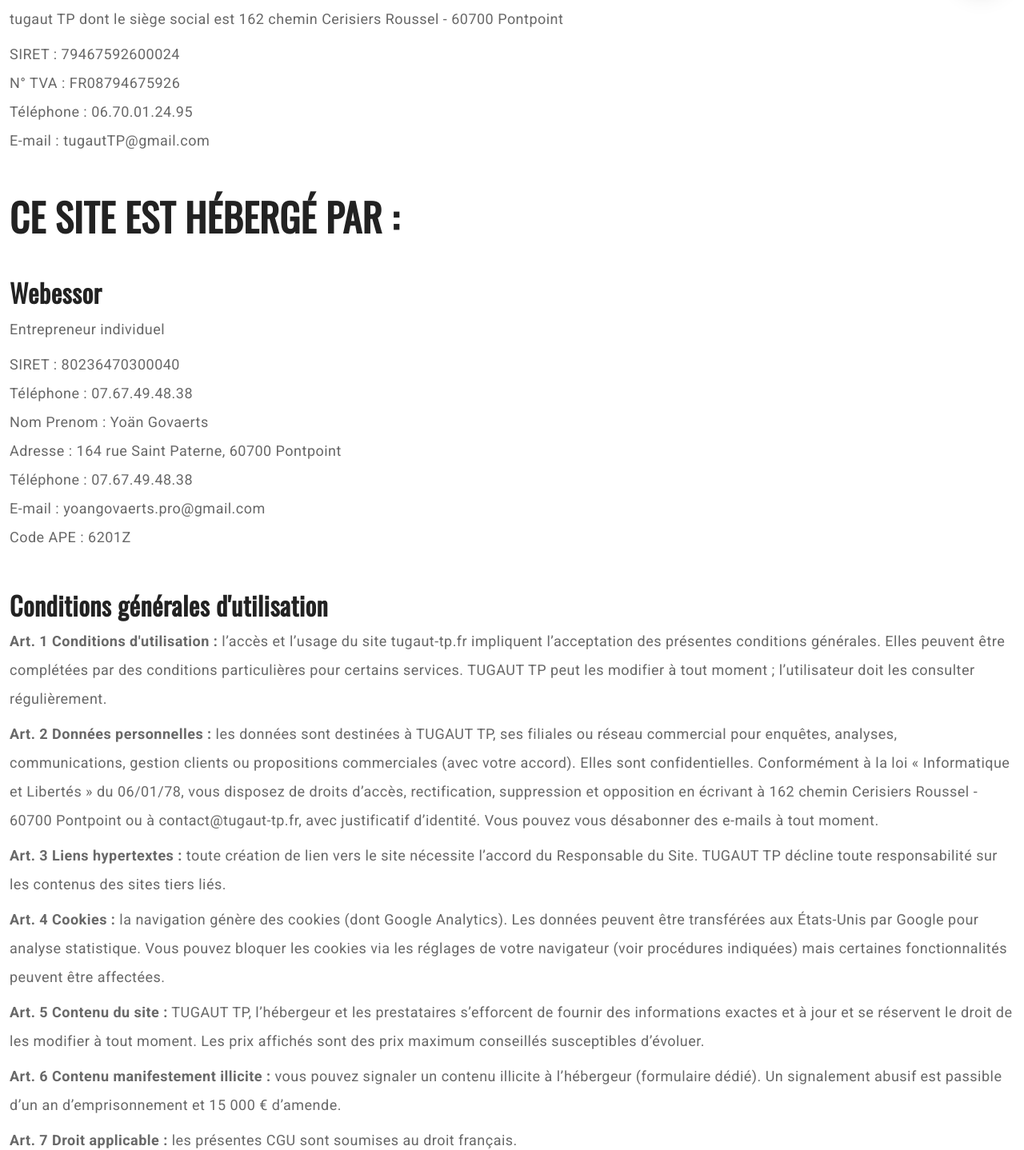
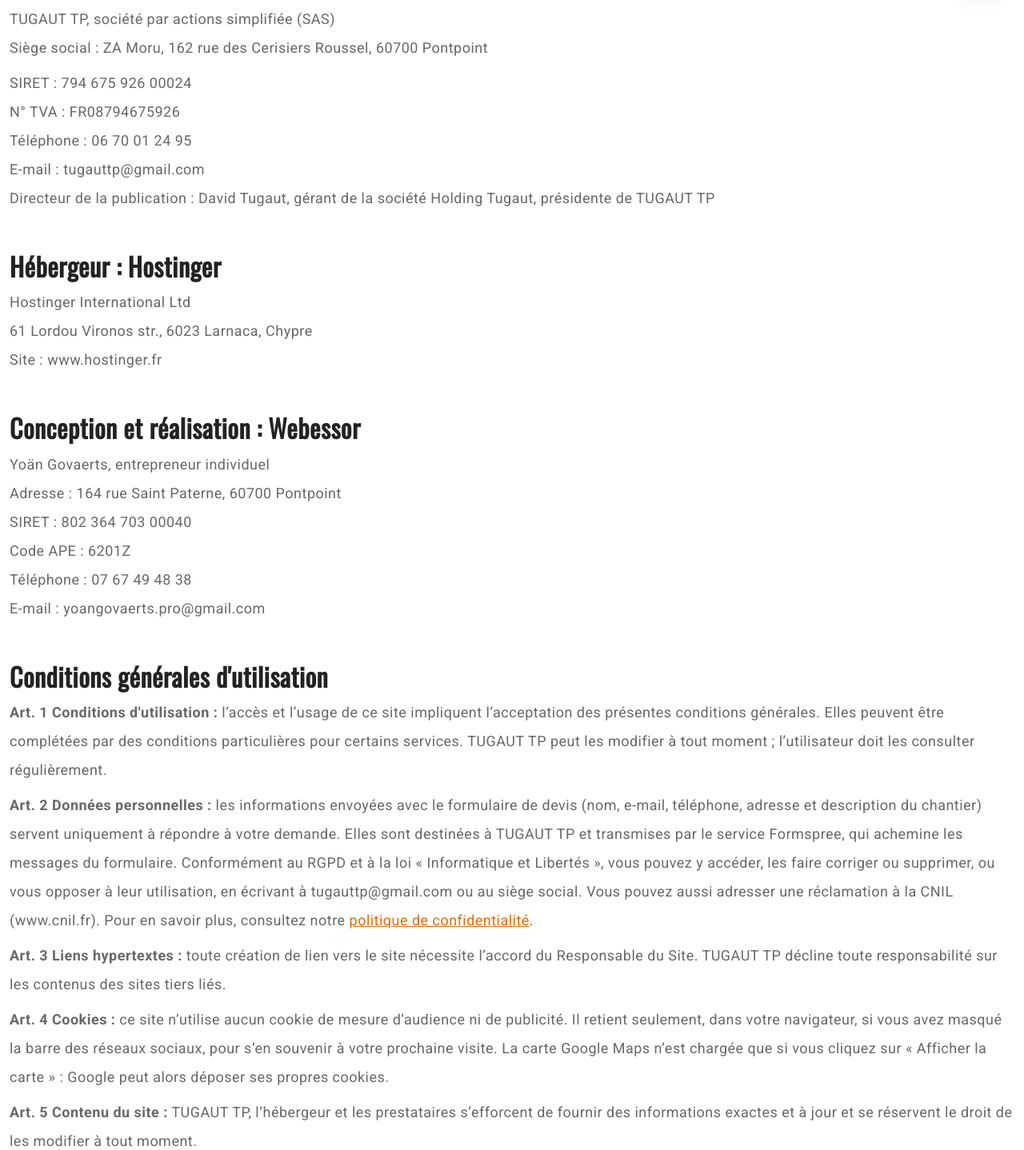
Before and after one commit to YoanGvs/tugautTPV3, a React (Create React App) app: page /terms in a window 1280 px wide. Shown: the part 555-1993 px from the top of the page at 80% size. Built offline with nearby package versions, Linux system fonts and the light colour scheme.

Commit message:
📝 Corrige les mentions légales et harmonise les coordonnées
Capital et RCS encore manquants.

```diff
--- a/src/component/Other/Footer.jsx
+++ b/src/component/Other/Footer.jsx
@@ -89,7 +89,7 @@ const Footer = (props) => {
               <li className="d-flex align-items-start">
                 <img src="/images/Frame.png" alt="adresse" />
                 <span className="ms-2 roboto normal font__size--16 text__16-1024 ">
-                  162 rue Cerisiers Roussel <br /> 60700 Pontpoint
+                  162 rue des Cerisiers Roussel <br /> 60700 Pontpoint
                 </span>
               </li>
             </ul>
--- a/src/component/Section/Contact.jsx
+++ b/src/component/Section/Contact.jsx
@@ -248,8 +248,8 @@ const Contact = () => {
               )}
               {state.errors?.length > 0 && (
                 <div className="alert alert-danger mb-4" role="alert">
-                  Une erreur est survenue. Réessayez ou contactez-nous au 06 12
-                  34 56 78.
+                  Une erreur est survenue. Réessayez ou contactez-nous au 06 70
+                  01 24 95.
                 </div>
               )}
               <div className="form-group mb-4">
--- a/src/container/homepage/Merci.jsx
+++ b/src/container/homepage/Merci.jsx
@@ -37,7 +37,7 @@ const Merci = () => {
                   devis. Nous revenons vers vous pour préciser votre projet et
                   planifier la prochaine étape. Pour toute question urgente,
                   contactez-nous au&nbsp;
-                  <a href="tel:+33612345678" className="color__orange fw-bold">
+                  <a href="tel:+33670012495" className="color__orange fw-bold">
                     06 70 01 24 95
                   </a>
                   .
--- a/src/container/homepage/Terms.jsx
+++ b/src/container/homepage/Terms.jsx
@@ -1,4 +1,5 @@
 import React, { Fragment } from "react";
+import { NavLink } from "react-router-dom";
 import Footer from "../../component/Other/Footer";
 import Navbar from "../../component/Other/Navbar";
 import Contact from "../../component/Section/Contact";
@@ -35,45 +36,52 @@ const Terms = () => {
                 Éditeur du site : Tugaut TP
               </h3>
               <p className="roboto normal font__size--18 text__18-1024 color__gray-1 lh-2 mb-2">
-                tugaut TP dont le siège social est 162 chemin Cerisiers Roussel
-                - 60700 Pontpoint
+                TUGAUT TP, société par actions simplifiée (SAS)
+                <br />
+                Siège social : ZA Moru, 162 rue des Cerisiers Roussel, 60700
+                Pontpoint
               </p>
               <p className="roboto normal font__size--18 text__18-1024 color__gray-1 lh-2 mb-2">
-                SIRET : 79467592600024
+                SIRET : 794 675 926 00024
                 <br />
                 N° TVA : FR08794675926
                 <br />
-                Téléphone : 06.70.01.24.95
+                Téléphone : 06 70 01 24 95
                 <br />
-                E-mail : tugautTP@gmail.com
+                E-mail : tugauttp@gmail.com
+                <br />
+                Directeur de la publication : David Tugaut, gérant de la
+                société Holding Tugaut, présidente de TUGAUT TP
               </p>
             </div>
             <div className="mb-5">
-              <h2 className="semi-bold font__size--48 text__48-1024 text__48-md text__48-sm text-uppercase">
-                Ce site est hébergé par :
-              </h2>
+              <h3 className="semi-bold font__size--32 text__32-1024 text__32-xs">
+                Hébergeur : Hostinger
+              </h3>
+              <p className="roboto normal font__size--18 text__18-1024 color__gray-1 lh-2 mb-2">
+                Hostinger International Ltd
+                <br />
+                61 Lordou Vironos str., 6023 Larnaca, Chypre
+                <br />
+                Site : www.hostinger.fr
+              </p>
             </div>
             <div className="mb-5">
               <h3 className="semi-bold font__size--32 text__32-1024 text__32-xs">
-                Webessor
+                Conception et réalisation : Webessor
               </h3>
               <p className="roboto normal font__size--18 text__18-1024 color__gray-1 lh-2 mb-2">
-                Entrepreneur individuel
-              </p>
-              <p className="roboto normal font__size--18 text__18-1024 color__gray-1 lh-2 mb-2">
-                SIRET : 80236470300040
-                <br />
-                Téléphone : 07.67.49.48.38
-                <br />
-                Nom Prenom : Yoän Govaerts
+                Yoän Govaerts, entrepreneur individuel
                 <br />
                 Adresse : 164 rue Saint Paterne, 60700 Pontpoint
                 <br />
-                Téléphone : 07.67.49.48.38
+                SIRET : 802 364 703 00040
+                <br />
+                Code APE : 6201Z
+                <br />
+                Téléphone : 07 67 49 48 38
                 <br />
                 E-mail : yoangovaerts.pro@gmail.com
-                <br />
-                Code APE : 6201Z
               </p>
             </div>
 
@@ -83,23 +91,31 @@ const Terms = () => {
               </h3>
               <p className="roboto normal font__size--18 text__18-1024 color__gray-1 lh-2 mb-2">
                 <strong>Art. 1 Conditions d'utilisation :</strong> l’accès et
-                l’usage du site tugaut-tp.fr impliquent l’acceptation des
+                l’usage de ce site impliquent l’acceptation des
                 présentes conditions générales. Elles peuvent être complétées
                 par des conditions particulières pour certains services. TUGAUT
                 TP peut les modifier à tout moment ; l’utilisateur doit les
                 consulter régulièrement.
               </p>
               <p className="roboto normal font__size--18 text__18-1024 color__gray-1 lh-2 mb-2">
-                <strong>Art. 2 Données personnelles :</strong> les données sont
-                destinées à TUGAUT TP, ses filiales ou réseau commercial pour
-                enquêtes, analyses, communications, gestion clients ou
-                propositions commerciales (avec votre accord). Elles sont
-                confidentielles. Conformément à la loi « Informatique et
-                Libertés » du 06/01/78, vous disposez de droits d’accès,
-                rectification, suppression et opposition en écrivant à 162
-                chemin Cerisiers Roussel - 60700 Pontpoint ou à
-                contact@tugaut-tp.fr, avec justificatif d’identité. Vous pouvez
-                vous désabonner des e-mails à tout moment.
+                <strong>Art. 2 Données personnelles :</strong> les informations
+                envoyées avec le formulaire de devis (nom, e-mail, téléphone,
+                adresse et description du chantier) servent uniquement à
+                répondre à votre demande. Elles sont destinées à TUGAUT TP et
+                transmises par le service Formspree, qui achemine les messages
+                du formulaire. Conformément au RGPD et à la loi « Informatique
+                et Libertés », vous pouvez y accéder, les faire corriger ou
+                supprimer, ou vous opposer à leur utilisation, en écrivant à
+                tugauttp@gmail.com ou au siège social. Vous pouvez aussi
+                adresser une réclamation à la CNIL (www.cnil.fr). Pour en
+                savoir plus, consultez notre{" "}
+                <NavLink
+                  to="/privacy"
+                  className="color__orange text-decoration-underline"
+                >
+                  politique de confidentialité
+                </NavLink>
+                .
               </p>
               <p className="roboto normal font__size--18 text__18-1024 color__gray-1 lh-2 mb-2">
                 <strong>Art. 3 Liens hypertextes :</strong> toute création de
@@ -108,24 +124,24 @@ const Terms = () => {
                 sites tiers liés.
               </p>
               <p className="roboto normal font__size--18 text__18-1024 color__gray-1 lh-2 mb-2">
-                <strong>Art. 4 Cookies :</strong> la navigation génère des
-                cookies (dont Google Analytics). Les données peuvent être
-                transférées aux États-Unis par Google pour analyse statistique.
-                Vous pouvez bloquer les cookies via les réglages de votre
-                navigateur (voir procédures indiquées) mais certaines
-                fonctionnalités peuvent être affectées.
+                <strong>Art. 4 Cookies :</strong> ce site n’utilise aucun
+                cookie de mesure d’audience ni de publicité. Il retient
+                seulement, dans votre navigateur, si vous avez masqué la barre
+                des réseaux sociaux, pour s’en souvenir à votre prochaine
+                visite. La carte Google Maps n’est chargée que si vous cliquez
+                sur « Afficher la carte » : Google peut alors déposer ses
+                propres cookies.
               </p>
               <p className="roboto normal font__size--18 text__18-1024 color__gray-1 lh-2 mb-2">
                 <strong>Art. 5 Contenu du site :</strong> TUGAUT TP, l’hébergeur
                 et les prestataires s’efforcent de fournir des informations
                 exactes et à jour et se réservent le droit de les modifier à
-                tout moment. Les prix affichés sont des prix maximum conseillés
-                susceptibles d’évoluer.
+                tout moment.
               </p>
               <p className="roboto normal font__size--18 text__18-1024 color__gray-1 lh-2 mb-2">
                 <strong>Art. 6 Contenu manifestement illicite :</strong> vous
-                pouvez signaler un contenu illicite à l’hébergeur (formulaire
-                dédié). Un signalement abusif est passible d’un an
+                pouvez signaler un contenu illicite à l’éditeur ou à
+                l’hébergeur, aux coordonnées indiquées ci-dessus. Un signalement abusif est passible d’un an
                 d’emprisonnement et 15 000 € d’amende.
               </p>
               <p className="roboto normal font__size--18 text__18-1024 color__gray-1 lh-2 mb-0">
```
